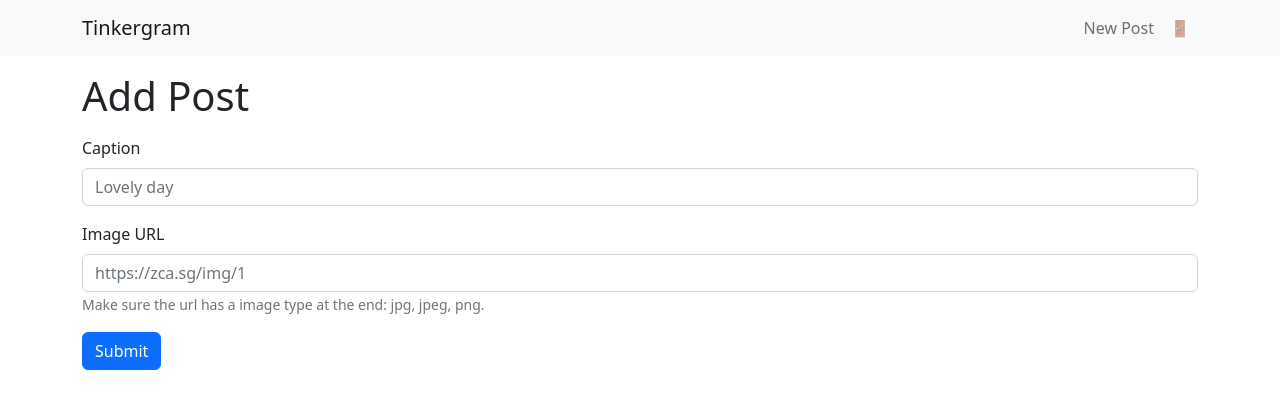
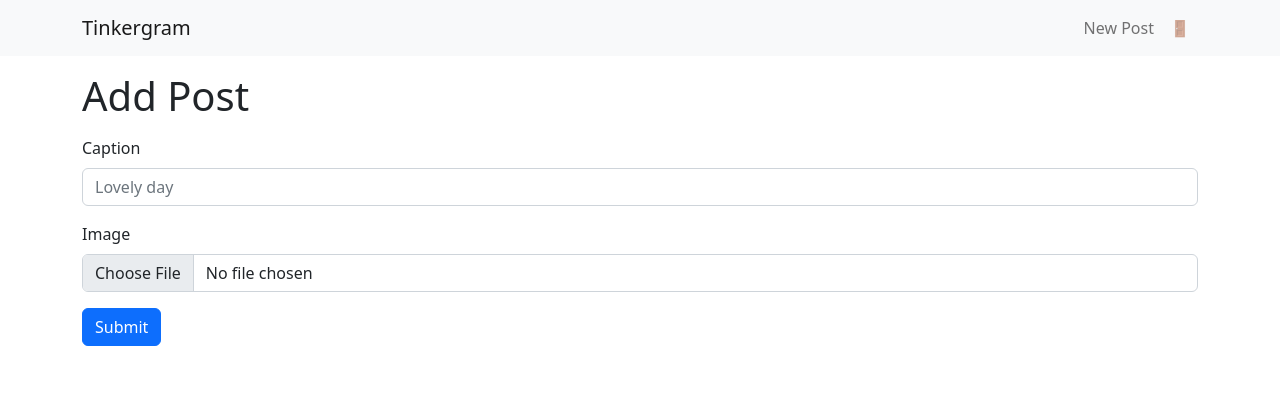
Before and after one commit to happyharis/pcweb6-tinkergram-firebase, a React (Create React App) app: page /add in a window 1280 px wide. Shown: the top 408 px of the page. Built offline with nearby package versions, Linux system fonts and the light colour scheme; no server answers; sample sign-in values are in the browser's storage.

Commit message:
Add file upload

```diff
--- a/src/views/PostPageAdd.js
+++ b/src/views/PostPageAdd.js
@@ -3,8 +3,9 @@
 import { addDoc, collection } from "firebase/firestore";
 import { useAuthState } from "react-firebase-hooks/auth";
 import { useNavigate } from "react-router-dom";
-import { auth, db } from "../firebase";
+import { auth, db, storage } from "../firebase";
 import { signOut } from "firebase/auth";
+import { getDownloadURL, ref, uploadBytes } from "firebase/storage";
 
 export default function PostPageAdd() {
   const [user, loading] = useAuthState(auth);
@@ -13,8 +14,10 @@
   const navigate = useNavigate();
 
   async function addPost() {
-    // await addDoc(collection(db, "posts"), { caption: 'Beckham', image: 'https://zca.sg/img/1' });
-    await addDoc(collection(db, "posts"), { caption, image });
+    const imageReference = ref(storage, `images/${image.name}`);
+    const response = await uploadBytes(imageReference, image);
+    const imageUrl = await getDownloadURL(response.ref);
+    await addDoc(collection(db, "posts"), { caption, image: imageUrl });
     navigate("/");
   }
 
@@ -48,16 +51,11 @@
           </Form.Group>
 
           <Form.Group className="mb-3" controlId="image">
-            <Form.Label>Image URL</Form.Label>
+            <Form.Label>Image</Form.Label>
             <Form.Control
-              type="text"
-              placeholder="https://zca.sg/img/1"
-              value={image}
-              onChange={(text) => setImage(text.target.value)}
+              type="file"
+              onChange={(e) => setImage(e.target.files[0])}
             />
-            <Form.Text className="text-muted">
-              Make sure the url has a image type at the end: jpg, jpeg, png.
-            </Form.Text>
           </Form.Group>
           <Button variant="primary" onClick={async (e) => addPost()}>
             Submit
```
